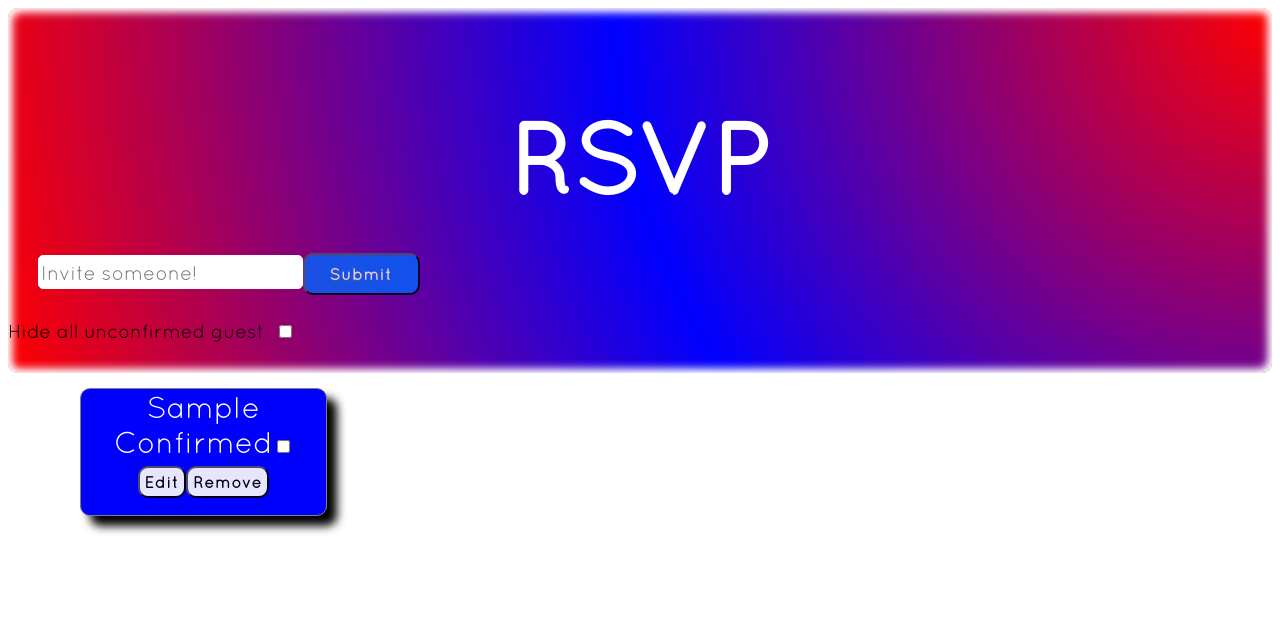
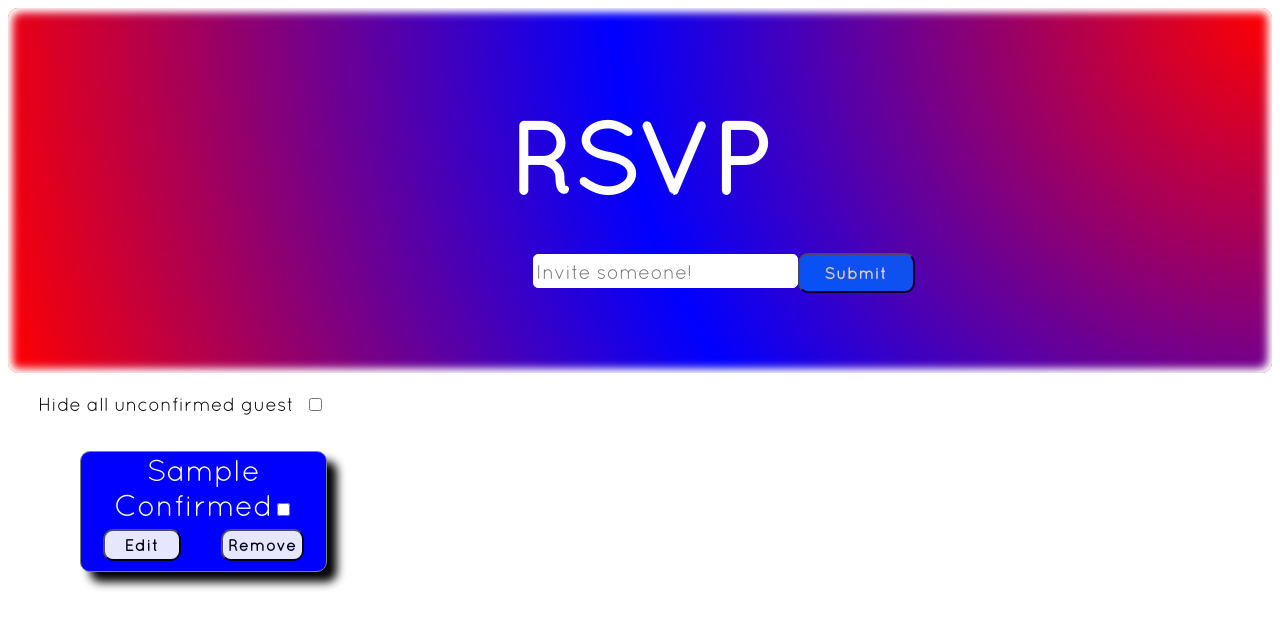
Before and after one commit to Jason-Pallone/RSVP, a React (Create React App) app in the folder RSVP/: page / in a window 1280 px wide. Both pictures are taken after typing "Sample" into the empty fields and a click on the button "Submit". Shown: the top 628 px of the page. Built offline with nearby package versions, Linux system fonts and the light colour scheme.

Commit message:
Responsive to most PCs now and mobile

```diff
--- a/RSVP/src/App.css
+++ b/RSVP/src/App.css
@@ -66,14 +66,15 @@ li{
   border-color: grey;
   box-shadow: 10px 10px 10px black;
   width: 20%;
-  height: 126px;
+  height: 50%;
   text-align: center;
   list-style: none;
   background: blue;
   color: white;
   float: left;
-  margin-top: 30px;
+  margin-top: 20px;
   margin-left: 2rem;
+  padding-bottom: 10px;
 }
 
 
@@ -81,9 +82,9 @@ li{
 
 
 /*
-========================
-      Class selectors
-========================
+==============================
+      Add guest section
+=============================
 */
 
 
@@ -93,11 +94,6 @@ li{
   margin-right: 200px;
   margin-left: 30px;
 }
-/*
-=======================================
-      AddGuest input element
-======================================
-*/
 
 
 .invite-guest-input {
@@ -111,6 +107,7 @@ li{
   width: 25%;
   height: 30px;
   font-size: 20px;
+  margin-left: 495px;
 }
 
 .invite-guest-input:focus{
@@ -132,7 +129,8 @@ li{
 
 .filter-checkbox-container{
   font-family: 'quicksand', 'Trebuchet MS', 'Lucida Sans Unicode', 'Lucida Grande', 'Lucida Sans', Arial, sans-serif;
-  margin-top: 25px;
+  margin-top: 100px;
+  margin-left: 30px;
   font-size: 1.2rem
 }
 
@@ -153,7 +151,7 @@ li{
    color: white;
    font-size: 1rem;
    font-weight:bolder;
-   padding:10px 25px;
+   padding:9px 25px;
    text-decoration:none;
    text-shadow:0px 1px 0px #3d768a;
    border-radius: 10px;
@@ -175,7 +173,14 @@ li{
   padding:5px
 }
 
+.remove-button{
+  margin-left: 40px
+}
 
+.edit-button{
+  padding-left: 8%;
+  padding-right: 8%;
+}
 
 @media(max-width:479px){
   .invite-guest-input{
@@ -184,6 +189,25 @@ li{
     margin-left:80px;
     width:100%
   }
+
+  /*
+  =========================
+        guest filter
+  =========================
+  */
+  .filter-checkbox-container{
+    margin-top: 25px;
+    margin-left: 5px;
+  }
+
+  /*-----------------------------------------*/
+
+
+  /*
+  ========================
+      Guest li section
+  ========================
+  */
   .guest-checkbox-container{
     margin-top: 15px;
     font-size: 1.2rem
@@ -210,6 +234,13 @@ li{
     padding-bottom: 3%;
   }
 
+ /*----------------------------------------*/
+
+ /*
+=========================
+      guest li buttons
+=========================
+*/
 
  .edit-button,
  .remove-button{
@@ -221,6 +252,10 @@ li{
     padding-right: 14%;
   }
 
+  .remove-button{
+    margin-left: 0;
+  }
+
   .edit-guest-input{
     width: 80%;
     border-radius: 3px;
```
